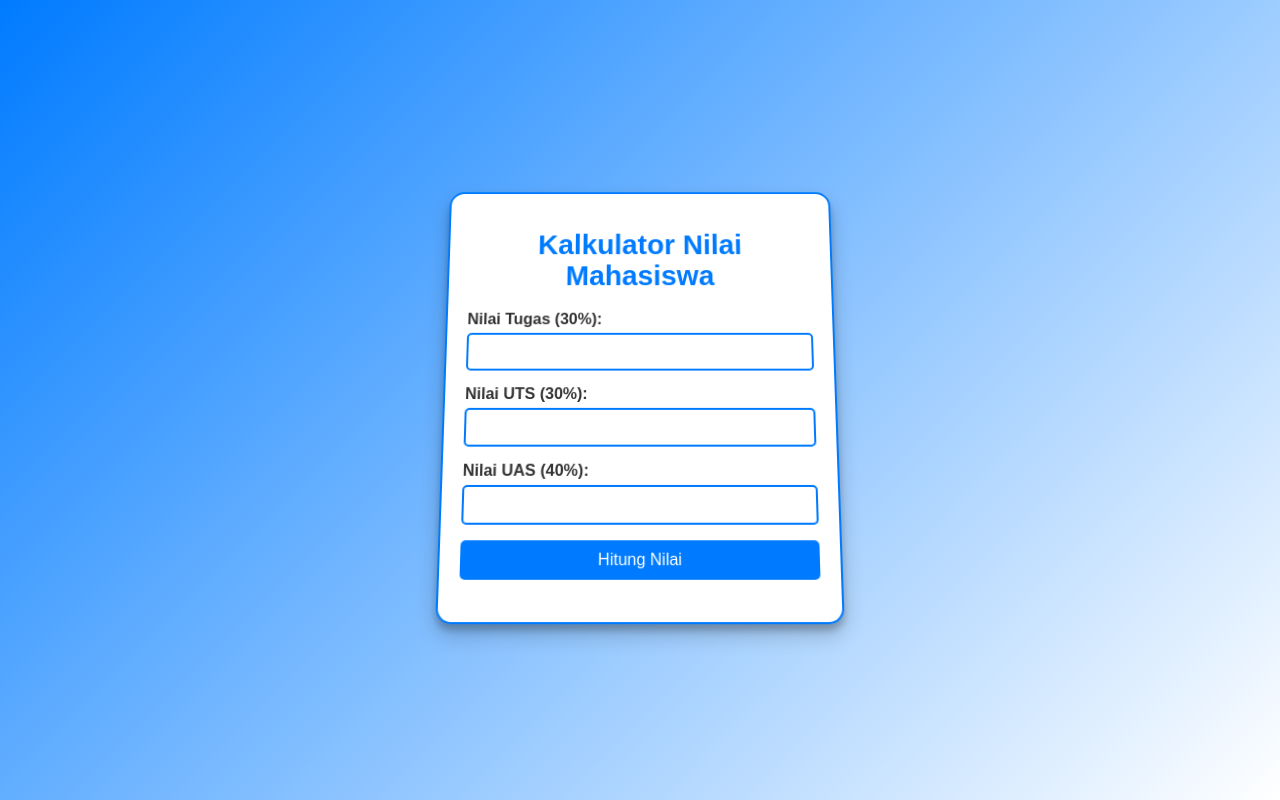
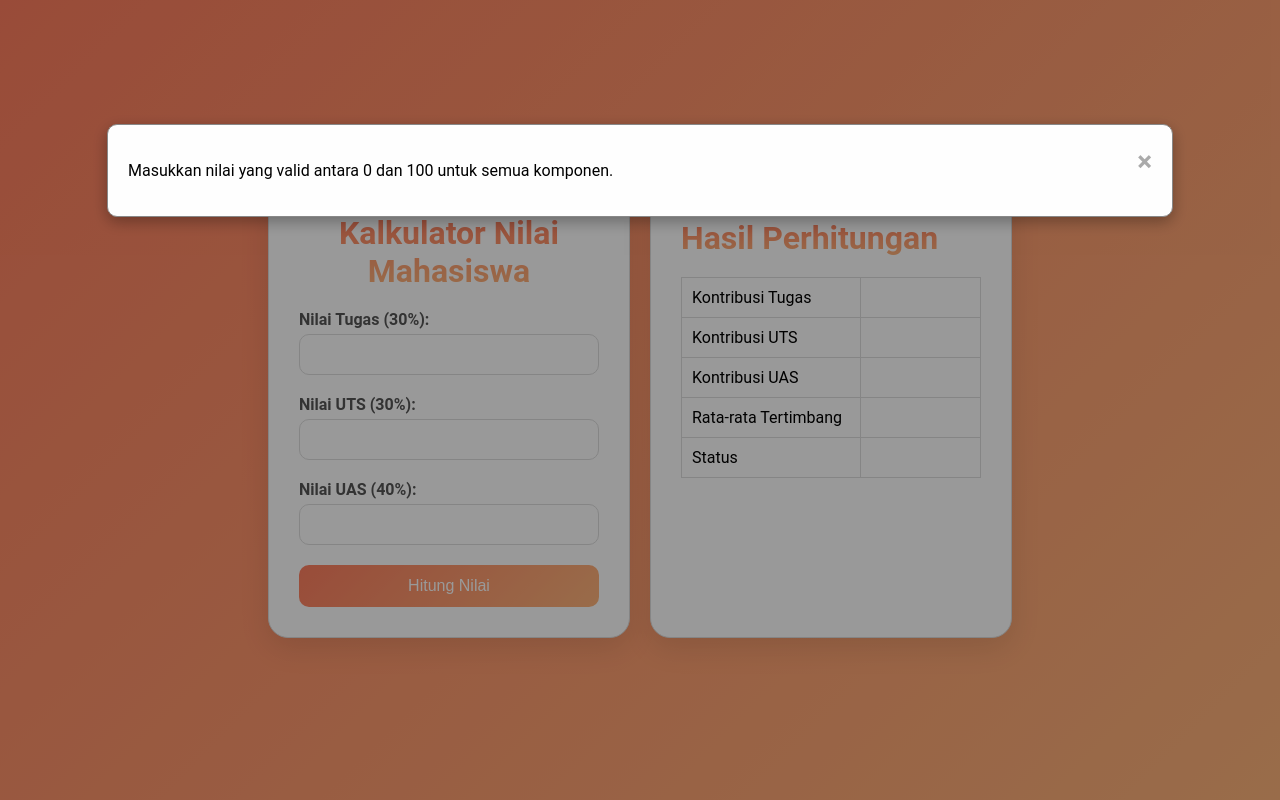
Before and after one commit to roysebas/Tugas-DOM-Praktikum-Pemweb, a plain HTML site: page index.html in a window 1280 px wide. Both pictures are taken after a click on the button "Hitung Nilai". Drawn offline with Linux system fonts and the light colour scheme.

Commit message:
sec commit

```diff
--- a/index.html
+++ b/index.html
@@ -10,6 +10,8 @@
 </head>
 <body>
     <!-- Kontainer utama untuk kalkulator -->
+    <div class="container">
+        <!-- Kontainer untuk form input -->
         <div class="calculator">
             <!-- Judul kalkulator -->
             <h1>Kalkulator Nilai Mahasiswa</h1>
@@ -33,8 +35,40 @@
                 <!-- Tombol untuk menghitung nilai -->
                 <button type="button" onclick="hitungNilai()">Hitung Nilai</button>
             </form>
-        <!-- Elemen untuk menampilkan hasil perhitungan -->
-        <h2 id="hasil"></h2>
+        </div>
+        <!-- Kontainer untuk hasil perhitungan -->
+        <div class="hasil">
+            <h2>Hasil Perhitungan</h2>
+            <table>
+                <tr>
+                    <td>Kontribusi Tugas</td>
+                    <td id="kontribusiTugas"></td>
+                </tr>
+                <tr>
+                    <td>Kontribusi UTS</td>
+                    <td id="kontribusiUTS"></td>
+                </tr>
+                <tr>
+                    <td>Kontribusi UAS</td>
+                    <td id="kontribusiUAS"></td>
+                </tr>
+                <tr>
+                    <td>Rata-rata Tertimbang</td>
+                    <td id="rataRataTertimbang"></td>
+                </tr>
+                <tr>
+                    <td>Status</td>
+                    <td id="statusKelulusan"></td>
+                </tr>
+            </table>
+        </div>
+    </div>
+    <!-- Modal untuk alert -->
+    <div id="alertModal" class="modal">
+        <div class="modal-content">
+            <span class="close" onclick="closeModal()">&times;</span>
+            <p id="alertMessage"></p>
+        </div>
     </div>
     <!-- Menyertakan file JavaScript eksternal untuk logika -->
     <script src="script.js"></script>
--- a/script.js
+++ b/script.js
@@ -15,7 +15,7 @@ function hitungNilai() {
 
     // Validasi input, memastikan semua nilai berada di antara 0 dan 100
     if (isNaN(tugas) || isNaN(uts) || isNaN(uas) || tugas < 0 || tugas > 100 || uts < 0 || uts > 100 || uas < 0 || uas > 100) {
-        alert('Masukkan nilai yang valid antara 0 dan 100 untuk semua komponen.');
+        showAlert('Masukkan nilai yang valid antara 0 dan 100 untuk semua komponen.');
         return;
     }
 
@@ -24,8 +24,13 @@ function hitungNilai() {
     const bobotUTS = 0.3;
     const bobotUAS = 0.4;
 
+    // Menghitung kontribusi masing-masing komponen nilai
+    const kontribusiTugas = tugas * bobotTugas;
+    const kontribusiUTS = uts * bobotUTS;
+    const kontribusiUAS = uas * bobotUAS;
+
     // Menghitung nilai akhir berdasarkan bobot masing-masing komponen
-    const nilaiAkhir = (tugas * bobotTugas) + (uts * bobotUTS) + (uas * bobotUAS);
+    const nilaiAkhir = kontribusiTugas + kontribusiUTS + kontribusiUAS;
 
     // Menentukan nilai huruf berdasarkan nilai akhir
     let nilaiHuruf;
@@ -41,6 +46,38 @@ function hitungNilai() {
         nilaiHuruf = 'E';
     }
 
+    // Menentukan status kelulusan
+    const lulus = nilaiAkhir >= 60;
+    const statusKelulusan = lulus ? 'Lulus' : 'Gagal';
+    const warnaStatus = lulus ? 'green' : 'red';
+
     // Menampilkan hasil perhitungan pada elemen dengan id 'hasil'
-    document.getElementById('hasil').innerText = `Nilai Akhir: ${nilaiAkhir.toFixed(2)} (${nilaiHuruf})`;
+    document.getElementById('kontribusiTugas').innerText = `${kontribusiTugas.toFixed(2)}`;
+    document.getElementById('kontribusiUTS').innerText = `${kontribusiUTS.toFixed(2)}`;
+    document.getElementById('kontribusiUAS').innerText = `${kontribusiUAS.toFixed(2)}`;
+    document.getElementById('rataRataTertimbang').innerText = `${nilaiAkhir.toFixed(2)} (${nilaiHuruf})`;
+    document.getElementById('statusKelulusan').innerText = `${statusKelulusan}`;
+    document.getElementById('statusKelulusan').style.color = warnaStatus;
 }
+
+// Fungsi untuk menampilkan modal alert
+function showAlert(message) {
+    const modal = document.getElementById('alertModal');
+    const alertMessage = document.getElementById('alertMessage');
+    alertMessage.innerText = message;
+    modal.style.display = 'block';
+}
+
+// Fungsi untuk menutup modal alert
+function closeModal() {
+    const modal = document.getElementById('alertModal');
+    modal.style.display = 'none';
+}
+
+// Menutup modal jika pengguna mengklik di luar modal
+window.onclick = function(event) {
+    const modal = document.getElementById('alertModal');
+    if (event.target == modal) {
+        modal.style.display = 'none';
+    }
+}
--- a/style.css
+++ b/style.css
@@ -1,36 +1,43 @@
-/* Mengatur tampilan body agar form berada di tengah dengan latar belakang gradien biru dan putih */
+/* Mengatur tampilan body agar form berada di tengah dengan latar belakang gradien */
 body {
     display: flex;
     justify-content: center;
     align-items: center;
     height: 100vh;
-    background: linear-gradient(135deg, #007bff, #ffffff);
-    font-family: Arial, sans-serif;
+    background: linear-gradient(135deg, #ff7e5f, #feb47b);
+    font-family: 'Roboto', sans-serif;
     margin: 0;
 }
 
-/* Mengatur tampilan kalkulator dengan latar belakang putih, border biru, dan efek 3D */
-.calculator {
-    background-color: #ffffff;
-    padding: 20px;
-    border-radius: 15px;
-    box-shadow: 0 10px 20px rgba(0, 0, 0, 0.2), 0 6px 6px rgba(0, 0, 0, 0.2);
-    width: 350px;
-    text-align: center;
-    border: 2px solid #007bff;
-    transform: perspective(1000px) rotateX(10deg);
+/* Kontainer utama untuk kalkulator dan hasil */
+.container {
+    display: flex;
+    gap: 20px;
 }
 
-/* Mengatur tampilan judul dengan warna biru */
-h1 {
-    font-size: 1.8em;
+/* Mengatur tampilan kalkulator dengan latar belakang putih, border, dan efek bayangan */
+.calculator, .hasil {
+    background-color: #ffffff;
+    padding: 30px;
+    border-radius: 20px;
+    box-shadow: 0 10px 30px rgba(0, 0, 0, 0.1);
+    width: 300px;
+    text-align: center;
+    border: 1px solid #ddd;
+}
+
+/* Mengatur tampilan judul dengan warna gradien */
+h1, h2 {
+    font-size: 2em;
     margin-bottom: 20px;
-    color: #007bff;
+    background: -webkit-linear-gradient(#ff7e5f, #feb47b);
+    -webkit-background-clip: text;
+    -webkit-text-fill-color: transparent;
 }
 
 /* Mengatur margin dan teks label input */
 .input-group {
-    margin-bottom: 15px;
+    margin-bottom: 20px;
     text-align: left;
 }
 
@@ -39,48 +46,103 @@ label {
     display: block;
     margin-bottom: 5px;
     font-weight: bold;
-    color: #333;
+    color: #555;
 }
 
-/* Mengatur tampilan input dengan border biru dan efek fokus */
+/* Mengatur tampilan input dengan border dan efek fokus */
 input {
     width: 100%;
-    padding: 10px;
-    border: 2px solid #007bff;
-    border-radius: 5px;
+    padding: 12px;
+    border: 1px solid #ddd;
+    border-radius: 10px;
     box-sizing: border-box;
     transition: border-color 0.3s;
 }
 
-/* Mengatur tampilan input saat fokus dengan border oranye */
+/* Mengatur tampilan input saat fokus dengan border warna gradien */
 input:focus {
-    border-color: #ff5733;
+    border-color: #ff7e5f;
     outline: none;
 }
 
-/* Mengatur tampilan tombol dengan warna biru, efek hover, dan sedikit efek zoom */
+/* Mengatur tampilan tombol dengan warna gradien, efek hover, dan sedikit efek zoom */
 button {
     width: 100%;
-    padding: 10px;
-    background-color: #007bff;
+    padding: 12px;
+    background: linear-gradient(135deg, #ff7e5f, #feb47b);
     color: #fff;
     border: none;
-    border-radius: 5px;
+    border-radius: 10px;
     cursor: pointer;
     font-size: 1em;
-    transition: background-color 0.3s, transform 0.3s;
+    transition: background 0.3s, transform 0.3s;
 }
 
-/* Mengatur tampilan tombol saat di-hover dengan warna biru lebih gelap dan sedikit efek zoom */
+/* Mengatur tampilan tombol saat di-hover dengan warna gradien lebih gelap dan sedikit efek zoom */
 button:hover {
-    background-color: #0056b3;
+    background: linear-gradient(135deg, #feb47b, #ff7e5f);
     transform: scale(1.05);
 }
 
-/* Mengatur tampilan hasil dengan warna oranye dan margin atas */
-#hasil {
-    margin-top: 20px;
-    font-size: 1.2em;
+/* Mengatur tampilan hasil dengan margin atas */
+.hasil {
+    text-align: left;
+}
+
+/* Mengatur tampilan tabel hasil */
+.hasil table {
+    width: 100%;
+    border-collapse: collapse;
+}
+
+/* Mengatur tampilan sel tabel hasil */
+.hasil td {
+    padding: 10px;
+    border: 1px solid #ddd;
+}
+
+/* Mengatur lebar kolom kosong di tabel hasil */
+.hasil td:first-child {
+    width: 60%;
+}
+
+/* Mengatur tampilan modal */
+.modal {
+    display: none; /* Hidden by default */
+    position: fixed; /* Stay in place */
+    z-index: 1; /* Sit on top */
+    left: 0;
+    top: 0;
+    width: 100%; /* Full width */
+    height: 100%; /* Full height */
+    overflow: auto; /* Enable scroll if needed */
+    background-color: rgb(0,0,0); /* Fallback color */
+    background-color: rgba(0,0,0,0.4); /* Black w/ opacity */
+    padding-top: 60px;
+}
+
+/* Modal Content/Box */
+.modal-content {
+    background-color: #fefefe;
+    margin: 5% auto; /* 15% from the top and centered */
+    padding: 20px;
+    border: 1px solid #888;
+    width: 80%; /* Could be more or less, depending on screen size */
+    border-radius: 10px;
+    box-shadow: 0 5px 15px rgba(0, 0, 0, 0.3);
+}
+
+/* The Close Button */
+.close {
+    color: #aaa;
+    float: right;
+    font-size: 28px;
     font-weight: bold;
-    color: #ff5733;
 }
+
+.close:hover,
+.close:focus {
+    color: black;
+    text-decoration: none;
+    cursor: pointer;
+}
```
Lines whose indentation alone changed are shown as unchanged.
